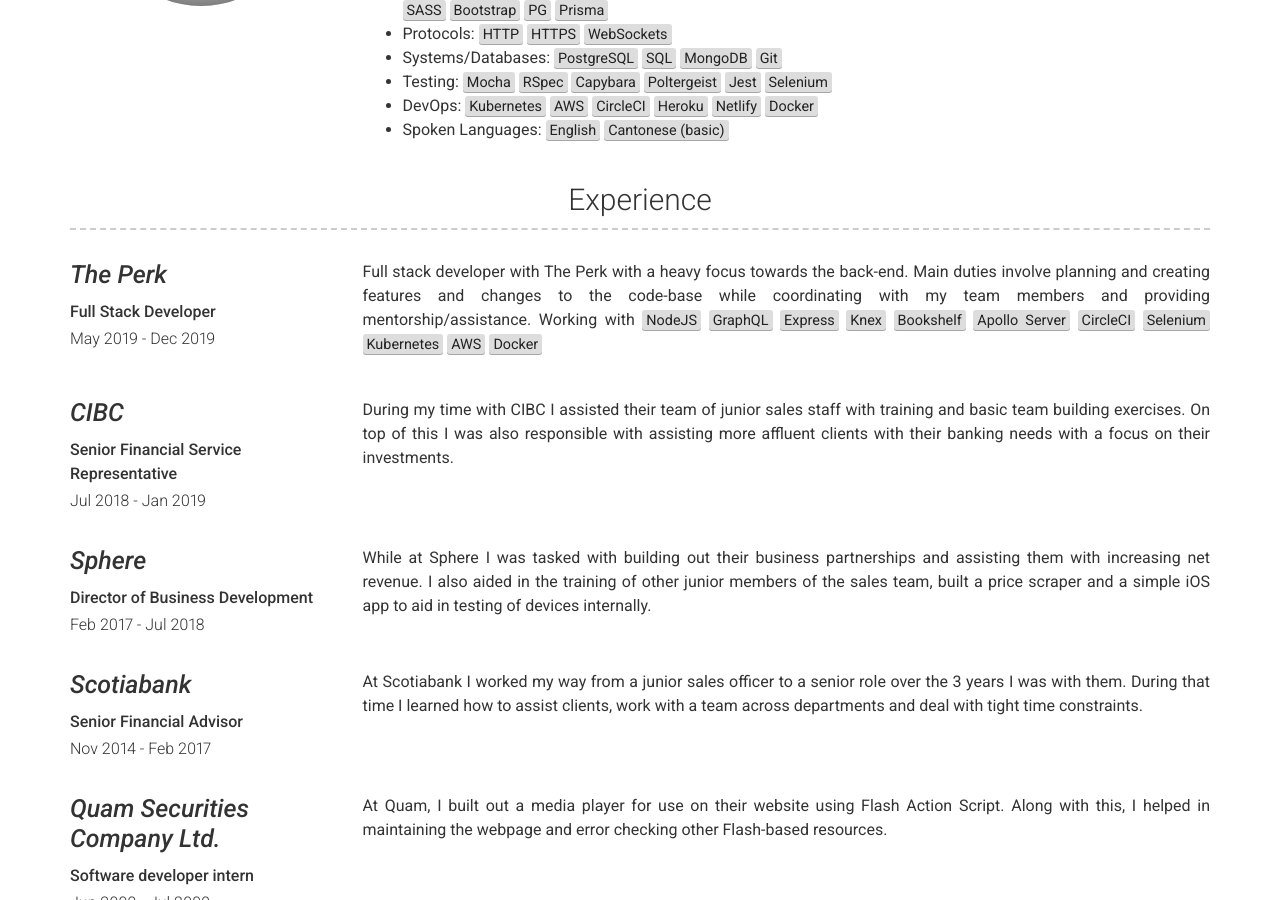
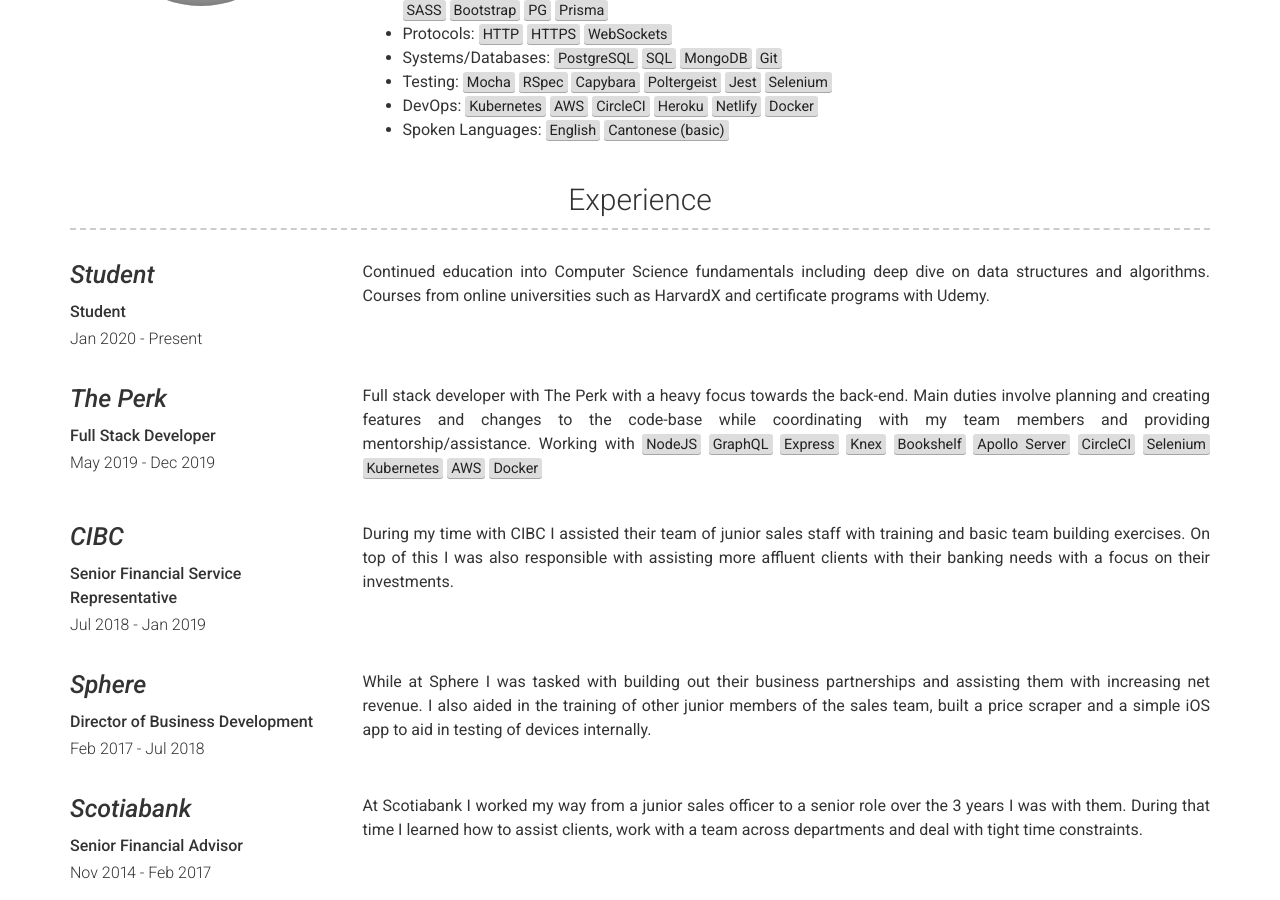
Before and after one commit to YvesDesjardins/YvesDesjardins.github.io, a Jekyll site: the page built from index.md, in a window 1280 px wide and 900 px high, scrolled down 523 px. Built offline with Jekyll 4.4.1, drawn with Linux system fonts in a browser that asks for light colours; grey boxes are pictures that could not be loaded.

Commit message:
Update experience.yml

```diff
--- a/_data/experience.yml
+++ b/_data/experience.yml
@@ -1,3 +1,11 @@
+- company: Student
+  link: github.com/YvesDesjardins
+  job_title: Student
+  dates: Jan 2020 - Present
+  description: | # this will include new lines to allow paragraphs
+    Continued education into Computer Science fundamentals including deep dive on data structures and algorithms. Courses from online universities such as HarvardX and certificate programs with Udemy.
+
+
 - company: The Perk
   link: getperk.co
   job_title: Full Stack Developer
```
